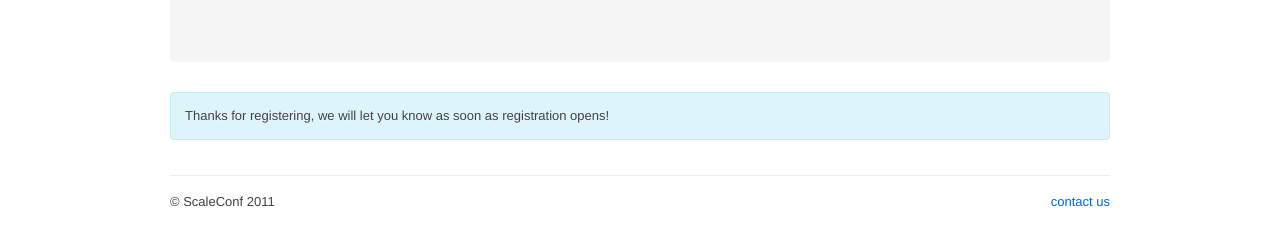
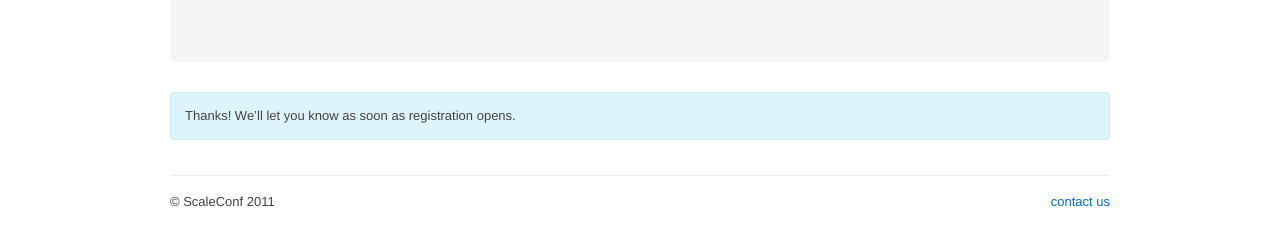
Before and after one commit to scaleconf/scaleconf.github.com, a Jekyll site: the page built from attend-success.html, in a window 1280 px wide. Shown: the part 178-424 px from the top of the page. Built offline with Jekyll 4.4.1, drawn with Linux system fonts in a browser that asks for light colours; Markdown is read by kramdown in place of the engine named in the settings.

Commit message:
Copy tweak

```diff
--- a/attend-success.html
+++ b/attend-success.html
@@ -11,7 +11,7 @@ meta-description: Scaleconf Signup
       <div class="row">
           <div class='span16'>
               <div class='alert-message block-message info'>
-                  Thanks for registering, we will let you know as soon as registration opens!
+                  Thanks! We&#8217;ll let you know as soon as registration opens.
               </div>
           </div>
       </div>
```
